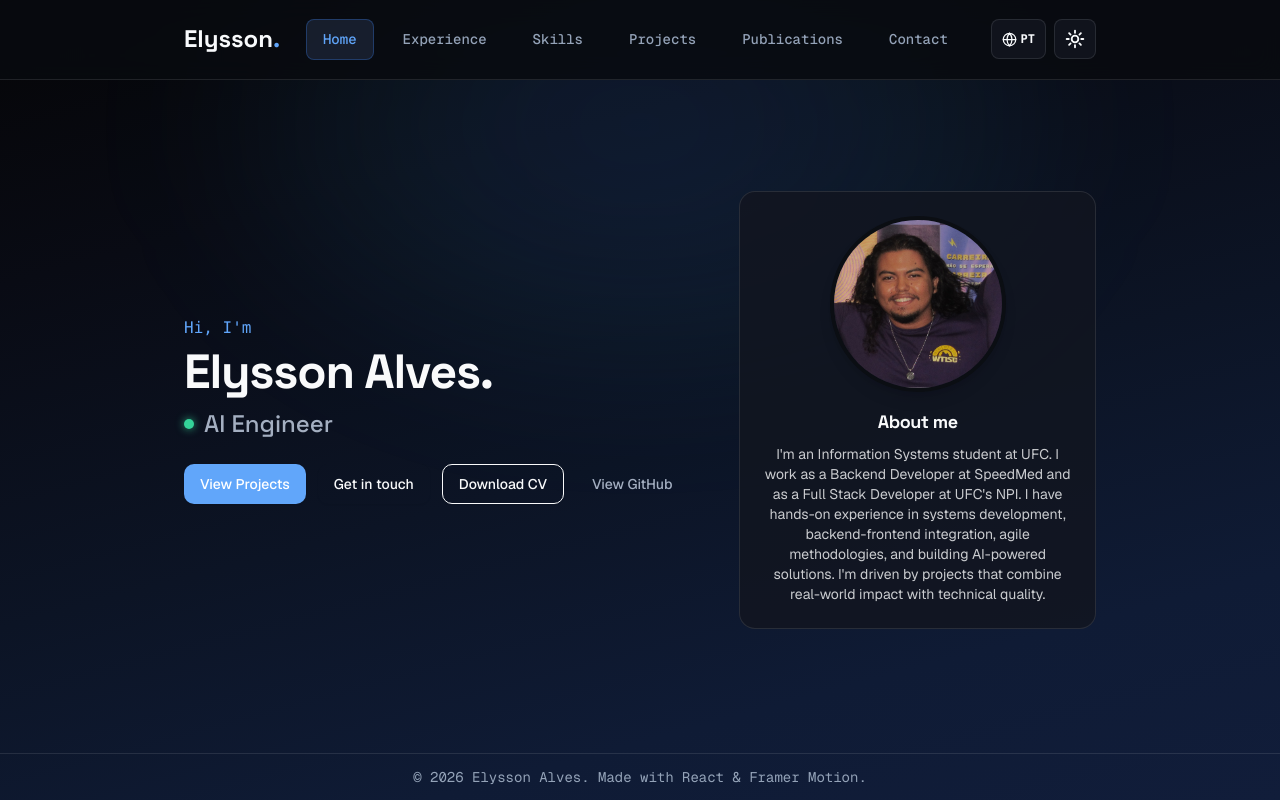
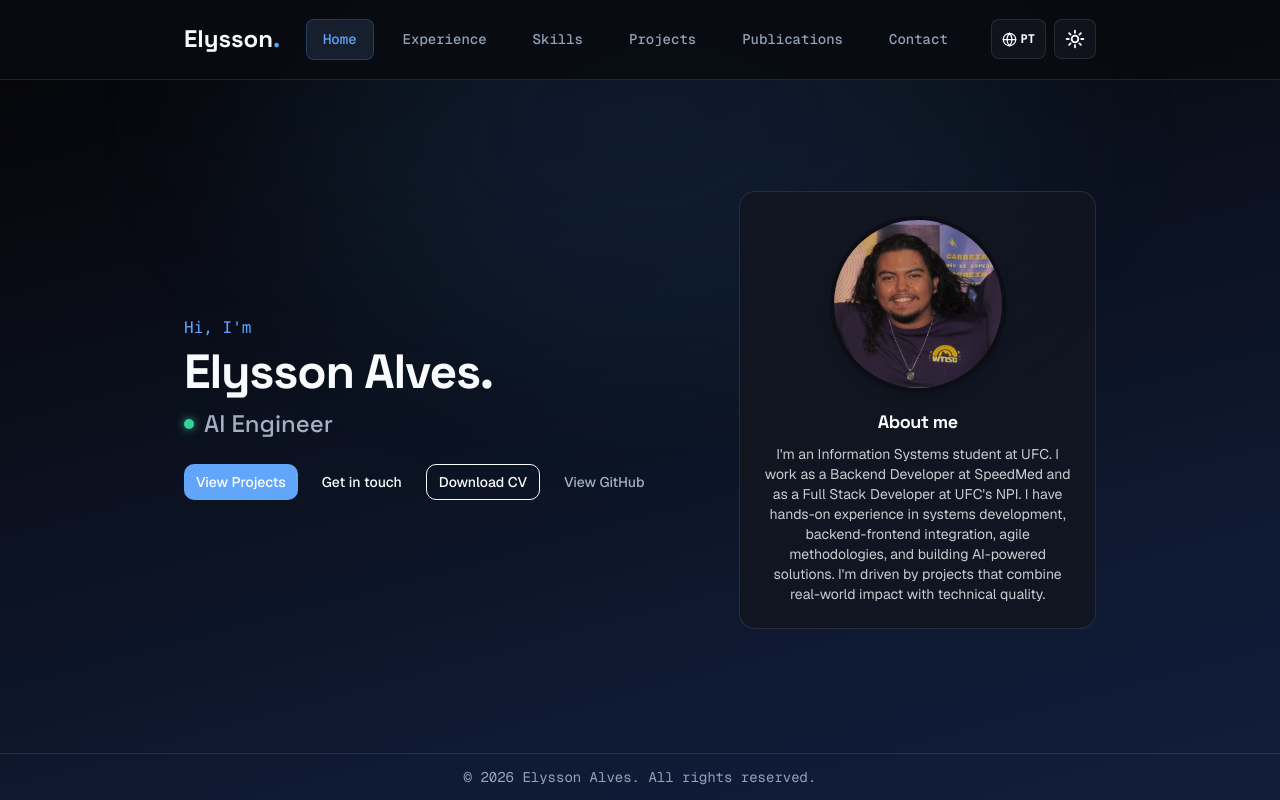
Before and after one commit to ElyssonAlvs/Portf-lio, a React (Vite) app: page / in a window 1280 px wide. Built offline with nearby package versions, Linux system fonts and the light colour scheme.

Commit message:
style: align CTAs in single row and simplify footer copyright text

```diff
--- a/src/components/layout/Footer/Footer.tsx
+++ b/src/components/layout/Footer/Footer.tsx
@@ -1,16 +1,14 @@
 import { useLanguage } from '../../../contexts/LanguageContext';
-import { translations } from '../../../i18n/translations';
 import styles from './Footer.module.css';
 
 export const Footer = () => {
   const { language } = useLanguage();
-  const t = translations[language].footer;
   const currentYear = new Date().getFullYear();
 
   return (
     <footer className={styles.footer}>
       <p className={styles.text}>
-        &copy; {currentYear} Elysson Alves. {t.made_with} React & Framer Motion.
+        &copy; {currentYear} Elysson Alves. {language === 'pt' ? 'Todos os direitos reservados.' : 'All rights reserved.'}
       </p>
     </footer>
   );
--- a/src/components/sections/Hero/Hero.tsx
+++ b/src/components/sections/Hero/Hero.tsx
@@ -31,19 +31,19 @@ export const Hero = ({ setActiveTab }: HeroProps) => {
             {tHero.role}
           </h2>
 
-          <div className="flex flex-wrap gap-3 mt-1">
-            <Button onClick={() => setActiveTab('projects')} size="default" className="bg-primary text-primary-foreground hover:bg-primary/90 rounded-md font-medium transition-colors">
+          <div className="flex flex-nowrap items-center gap-2 sm:gap-3 mt-1 overflow-x-auto no-scrollbar pb-1">
+            <Button onClick={() => setActiveTab('projects')} size="sm" className="bg-primary text-primary-foreground hover:bg-primary/90 rounded-md font-medium transition-colors shrink-0 whitespace-nowrap">
               {language === 'pt' ? 'Ver Projetos' : 'View Projects'}
             </Button>
-            <Button onClick={() => setActiveTab('contact')} variant="outline" size="default" className="border border-border rounded-md font-medium transition-colors">
+            <Button onClick={() => setActiveTab('contact')} variant="outline" size="sm" className="border border-border rounded-md font-medium transition-colors shrink-0 whitespace-nowrap">
               {tHero.cta_contact}
             </Button>
-            <Button asChild variant="outline" size="default" className="border border-border rounded-md font-medium transition-colors">
+            <Button asChild variant="outline" size="sm" className="border border-border rounded-md font-medium transition-colors shrink-0 whitespace-nowrap">
               <a href={cvFile} download="Elysson_Alves_CV.pdf">
                 {tHero.cta_cv}
               </a>
             </Button>
-            <Button asChild variant="ghost" size="default" className="rounded-md font-medium transition-colors text-muted-foreground hover:text-foreground">
+            <Button asChild variant="ghost" size="sm" className="rounded-md font-medium transition-colors text-muted-foreground hover:text-foreground shrink-0 whitespace-nowrap">
               <a href="https://github.com/ElyssonAlvs" target="_blank" rel="noreferrer">
                 {tHero.cta_github}
               </a>
```
